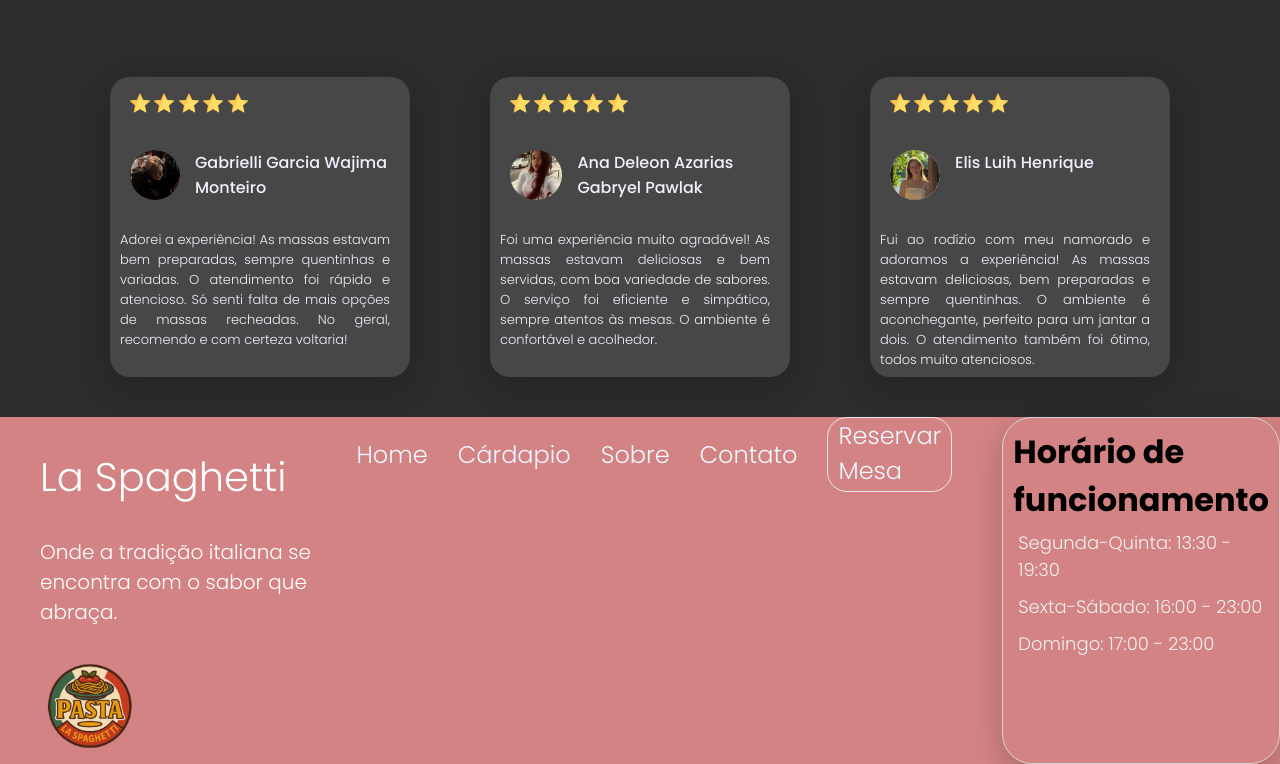
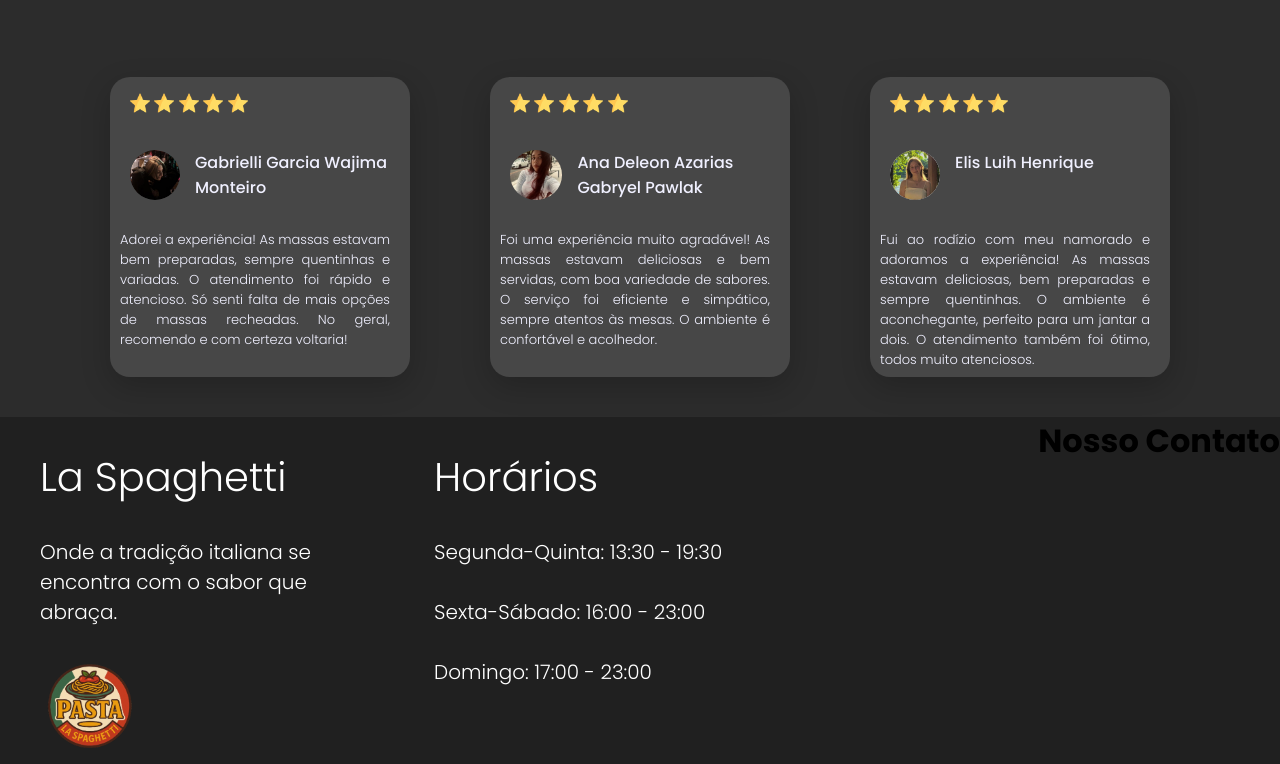
Before and after one commit to melll1601/Restaurante-FRONT, a plain HTML site: page index.html in a window 1280 px wide. Shown: the part 2731-3495 px from the top of the page. Drawn offline with Linux system fonts and the light colour scheme.

Commit message:
adiantando o footer

```diff
--- a/index.html
+++ b/index.html
@@ -287,42 +287,8 @@
                                 <p>Fui ao rodízio com meu namorado e adoramos a experiência! As massas estavam deliciosas, bem preparadas e sempre quentinhas. O ambiente é aconchegante, perfeito para um jantar a dois. O atendimento também foi ótimo, todos muito atenciosos.</p>
 
                             </div>
-
-
-
-
-
                 </div>
-
-
-
-
-
-
-
-
-
-
-
-
-
-
-
-
-
-
-
-
-
-
-
-
             </section>
-
-
-
-
-
 
 
 
@@ -331,24 +297,17 @@
     </main>
 
     <footer>
+
+        <div class="conteudo_footer">
             <div class="footer_logo">
                 <h1>La Spaghetti</h1>
                 <p>Onde a tradição italiana se encontra com o sabor que abraça.</p>
                 <img src="assets/logopng.png" alt="">
             </div>
 
-        <div class="links_rapidos_footer">
-            <nav><ul>
-                <li> <a href="/index.html">  Home  </a> </li>
-                <li><a href="/cardapio.html"> Cárdapio </a></li>
-                <li><a href="/sobre.html"> Sobre </a></li>
-                <li><a href="/contato.html"> Contato </a></li>
-                <li class="botao_reservar"><a href="/reservar.html"> Reservar Mesa</a></li>
-             </ul></nav>
-        </div>
 
-        <div class="funcionamento">
-            <h1> Horário de funcionamento</h1>
+            <div class="funcionamento_footer">
+                <h1> Horários</h1>
                 <h3> Segunda-Quinta: 13:30 - 19:30 </h3>
                 <h3> Sexta-Sábado: 16:00 - 23:00 </h3>
                 <h3> Domingo: 17:00 - 23:00 </h3>
@@ -356,8 +315,13 @@
 
             <div class="contato">
 
+                <h1>Nosso Contato</h1>
 
 
+
+
+
+            </div>
         </div>
     </footer>
 
--- a/style.css
+++ b/style.css
@@ -455,69 +455,15 @@ padding-left: 15px;
     padding: 10px;
 }
 
-
-
-
-
-
-
-
-
-
-
-
-
-
-
-
-
-
 footer{
-display: flex;
-background-color: #d38383;
+background-color: #202020;
 }
 
+.conteudo_footer{
+    display: flex;
+    justify-content: space-between;
 
-.links_rapidos_footer{
-color: #d8cfc4;
-display: block;
 }
-
-
-
-
-
-
-
-
-
-
-
-
-
-
-
-
-
-
-
-
-
-
-
-
-
-
-
-
-
-
-
-
-
-
-
-
 
 
 .footer_logo{
@@ -534,6 +480,7 @@ color: #ffffff;
 .footer_logo p{
     padding:30px 10px 0px 40px;
     font-size: 20px;
+    width: 300px;
 }
 
 .footer_logo img{
@@ -541,3 +488,41 @@ color: #ffffff;
     height: 100px;
 
 }
+
+
+.links_rapidos_footer{
+    width: 30px;
+    display: flex;
+    flex-direction: column;
+
+}
+
+.links_rapidos_footer nav ul li a{
+
+display: flex;
+flex-direction: column;
+}
+
+
+
+.funcionamento_footer{
+
+    color: #ffffff;
+    width: 600px;
+    text-align: sustify;
+
+}
+
+
+.funcionamento_footer h3{
+    padding:30px 10px 0px 40px;
+    font-size: 20px;
+    font-weight: 300;
+
+}
+.funcionamento_footer h1{
+
+    padding:30px 10px 0px 40px;
+    font-weight: 300;
+    font-size: 40px;
+}
```
Lines whose indentation alone changed are shown as unchanged.
